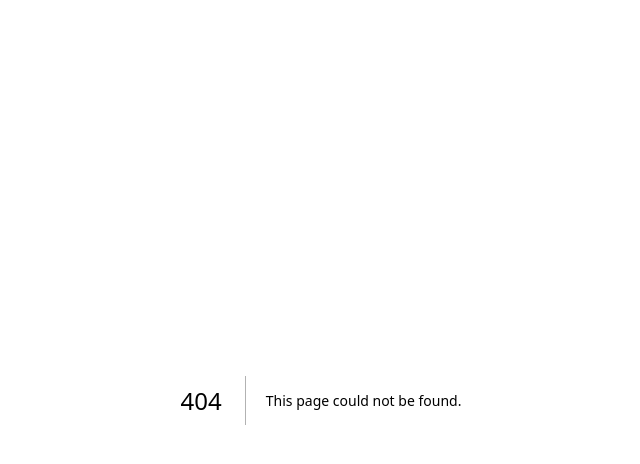
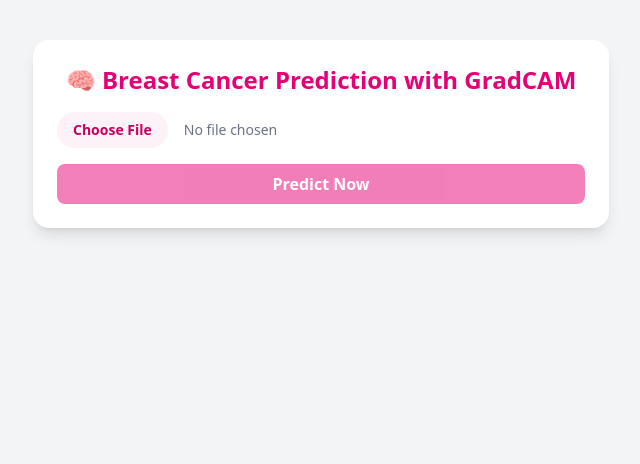
Before and after one commit to 0xthuve/clinicalImagingReviewSys-Neura-clintp, a Next.js app: page /can-ml/cam in a window 1280 px wide. Before the commit this address had no page. Shown: the top 464 px of the page, without its empty margins (319-959 px from the left). Built offline with nearby package versions, Linux system fonts and the light colour scheme.

Commit message:
commited with can-ml cam page.js

```diff
--- /dev/null
+++ b/app/can-ml/cam/page.js
@@ -0,0 +1,132 @@
+// pages/cancer-detect.js
+"use client";
+import { useState } from "react";
+import axios from "axios";
+
+export default function CancerDetectPage() {
+  const [selectedFile, setSelectedFile] = useState(null);
+  const [preview, setPreview] = useState(null);
+  const [loading, setLoading] = useState(false);
+  const [result, setResult] = useState(null);
+  const [error, setError] = useState("");
+
+  const handleFileChange = (e) => {
+    console.log("File selected:", e.target.files[0]); // Debug log
+    const file = e.target.files[0];
+    if (!file) return;
+
+    setSelectedFile(file);
+    setResult(null);
+    setError("");
+    setPreview(URL.createObjectURL(file));
+  };
+
+  const handleSubmit = async (e) => {
+    e.preventDefault(); // Prevent default form submission behavior
+    console.log("Submit clicked"); // Debug log
+
+    if (!selectedFile) {
+      setError("Please select a file first");
+      return;
+    }
+
+    setLoading(true);
+    setError("");
+    setResult(null);
+
+    const formData = new FormData();
+    formData.append("image", selectedFile);
+
+    try {
+      console.log("Sending request..."); // Debug log
+      const response = await axios.post("http://127.0.0.1:5000/cam", formData, {
+        headers: { "Content-Type": "multipart/form-data" },
+      });
+      console.log("Response received:", response); // Debug log
+
+      if (!response.data) {
+        throw new Error("Empty response from server");
+      }
+
+      setResult(response.data);
+    } catch (err) {
+      console.error("API Error:", err);
+      setError(
+        err.response?.data?.message ||
+          err.message ||
+          "Failed to process request. Please check console for details."
+      );
+    } finally {
+      setLoading(false);
+    }
+  };
+
+  return (
+    <div className="min-h-screen bg-gray-100 py-10 px-4">
+      <div className="max-w-xl mx-auto bg-white p-6 rounded-2xl shadow-lg">
+        <h1 className="text-2xl font-bold text-center text-pink-600 mb-4">
+          🧠 Breast Cancer Prediction with GradCAM
+        </h1>
+
+        <form onSubmit={handleSubmit}>
+          {" "}
+          {/* Wrap in form for better accessibility */}
+          <input
+            type="file"
+            accept="image/png, image/jpeg"
+            onChange={handleFileChange}
+            className="mb-4 block w-full text-sm text-gray-500 file:mr-4 file:py-2 file:px-4
+            file:rounded-full file:border-0 file:text-sm file:font-semibold
+            file:bg-pink-50 file:text-pink-700 hover:file:bg-pink-100"
+            id="fileInput" // Added ID for better targeting
+          />
+          {preview && (
+            <img
+              src={preview}
+              alt="Preview"
+              className="mb-4 rounded-lg w-full"
+            />
+          )}
+          <button
+            type="submit" // Changed to type="submit"
+            disabled={loading || !selectedFile}
+            className={`w-full bg-pink-600 text-white font-semibold py-2 rounded-lg transition
+              ${loading ? "opacity-50 cursor-not-allowed" : "hover:bg-pink-700"}
+              ${!selectedFile ? "opacity-50 cursor-not-allowed" : ""}`}
+          >
+            {loading ? "Analyzing..." : "Predict Now"}
+          </button>
+        </form>
+
+        {error && (
+          <p className="mt-4 text-red-600 text-sm text-center">{error}</p>
+        )}
+
+        {result && (
+          <div className="mt-6 text-center">
+            <p className="text-lg font-medium text-gray-700">
+              Predicted Class:{" "}
+              <span className="text-pink-600 font-bold">
+                {result.predicted_class}
+              </span>
+            </p>
+            <p className="text-md text-gray-600 mt-1">
+              Probability:{" "}
+              <span className="text-pink-500 font-semibold">
+                {(result.probability * 100).toFixed(2)}%
+              </span>
+            </p>
+
+            {result.image_url && (
+              <img
+                src={`http://127.0.0.1:5000${result.image_url}`}
+                alt="GradCAM Result"
+                className="mt-4 rounded-lg w-full"
+              />
+            )}
+          </div>
+        )}
+      </div>
+    </div>
+  );
+}
--- a/app/page.js
+++ b/app/page.js
@@ -33,7 +33,7 @@ const imageData = [
   {
     src: "/imagedataset/cam.png",
     name: "Class Activation Mapping (CAM)",
-    url: "http://localhost:8501/",
+    url: "/can-ml/cam",
   },
   {
     src: "/imagedataset/2.png",
--- a/package.json
+++ b/package.json
@@ -12,6 +12,7 @@
   },
   "dependencies": {
     "@radix-ui/react-slot": "^1.2.3",
+    "axios": "^1.11.0",
     "class-variance-authority": "^0.7.1",
     "clsx": "^2.1.1",
     "express": "^5.1.0",
```
Also changed, not shown: 1 other file (tests, documents, lock files or other folders).
